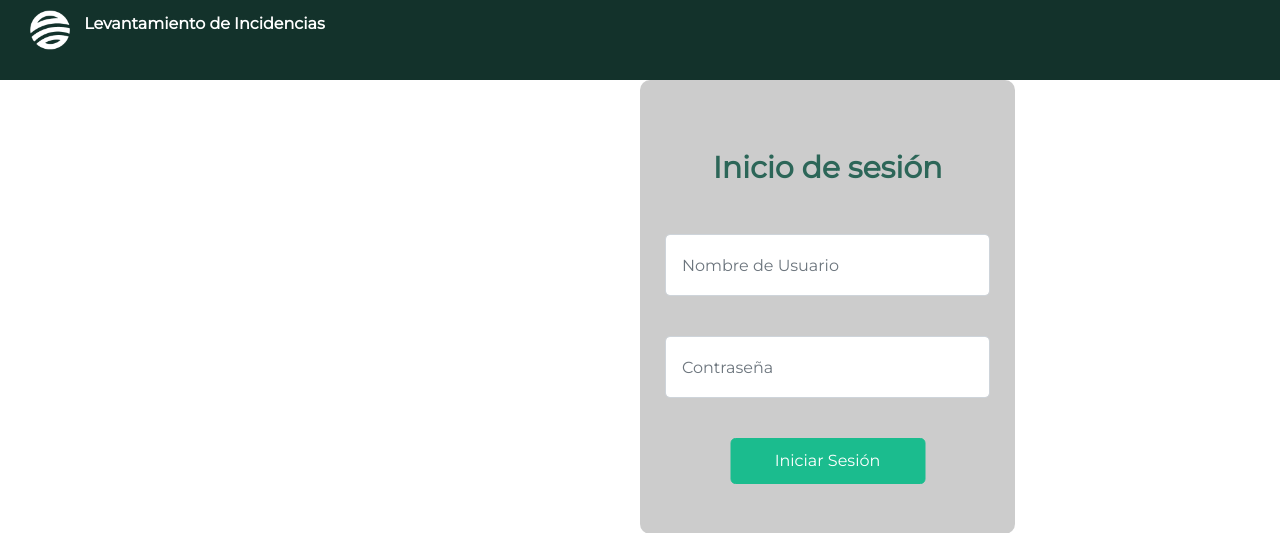
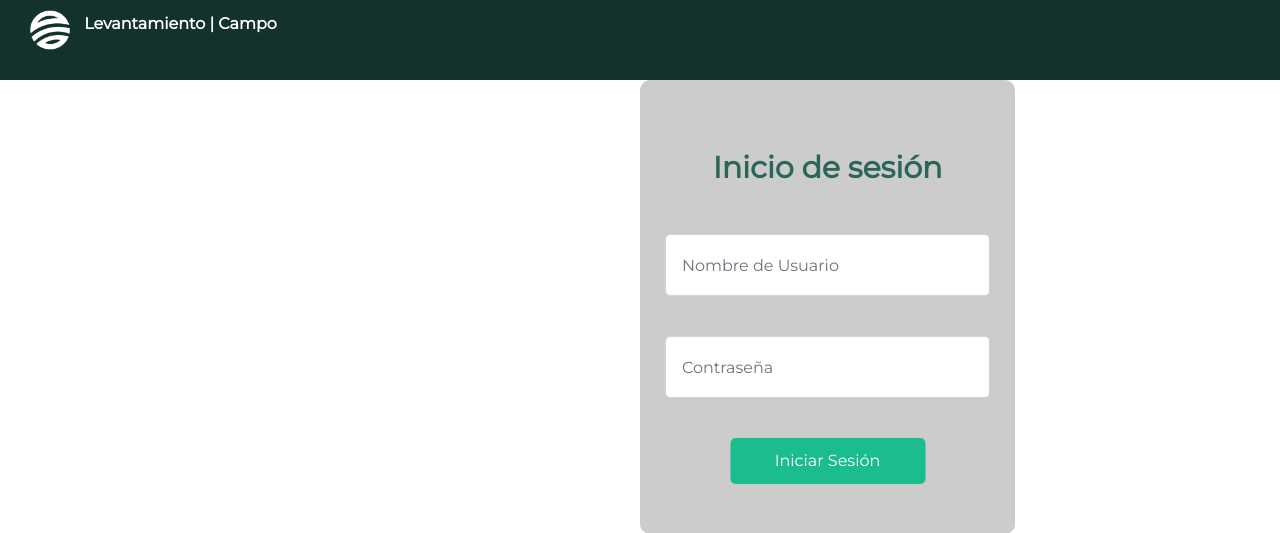
Before and after one commit to jorgemonttess/levantamiento_movil_igg, a PHP site: page / in a window 1280 px wide. Shown: the top 533 px of the page. Run offline with PHP 8.4, Linux system fonts and the light colour scheme; some libraries are stand-ins or nearby versions.

Commit message:
Update index.php

```diff
--- a/index.php
+++ b/index.php
@@ -25,7 +25,7 @@
     <body>
         <header>
             <img src="images/igg_white.png" id="logoIGG">
-            <span class="titulo">Levantamiento de Incidencias</span>
+            <span class="titulo">Levantamiento | Campo</span>
         </header>
         <main>
             <div class="container-fluid borde">
```
